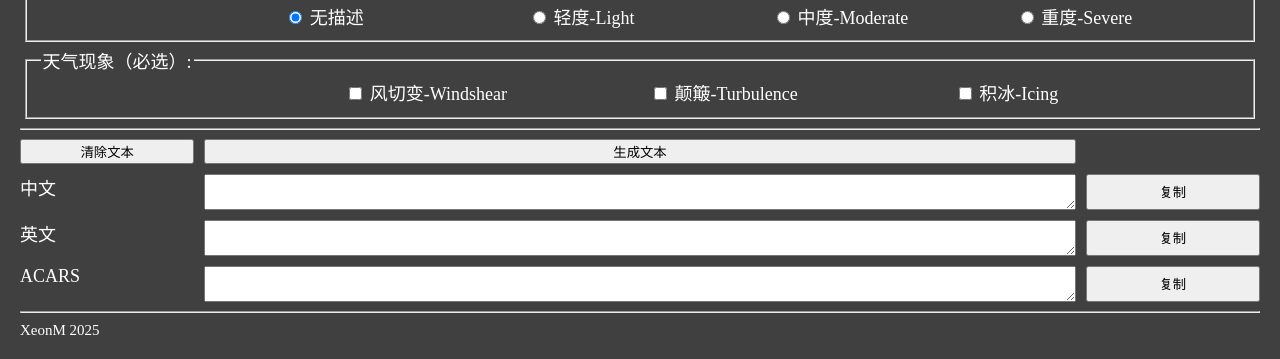
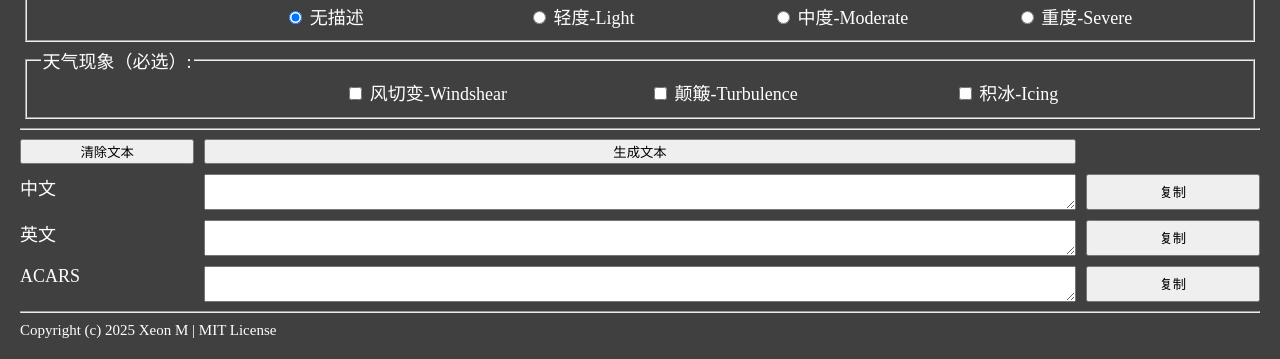
Before and after one commit to carlnerv/RunwayConditionCodeTool, a plain HTML site: page index.html in a window 1280 px wide. Shown: the part 653-1012 px from the top of the page. Drawn offline with Linux system fonts and the light colour scheme.

Commit message:
Update index.html

```diff
--- a/index.html
+++ b/index.html
@@ -180,7 +180,7 @@
       <button name="" type="button" id="spBtnAcCp">复制</button>
     </div>
 	<hr>
-	<div class="aboutMe">XeonM 2025</div>
+	<div class="aboutMe">Copyright (c) 2025 Xeon M | MIT License</div>
 	<datalist id="plDpSuggestion">
 	  <option value="-1">无报告（-1）</option>
 	</datalist>
```
